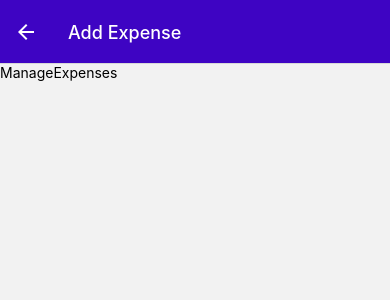
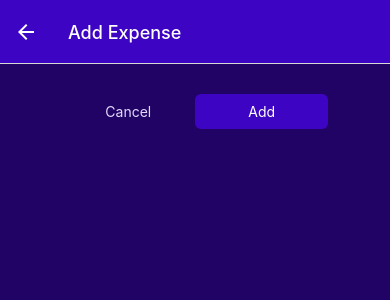
Before and after one commit to Lonerr7/React-Native-Expense-Tracker, a React Native app: screen /ManageExpense in a window 390 px wide. Shown: the top 300 px of the page. Built offline with nearby package versions, Linux system fonts and the light colour scheme.

Commit message:
8. Made layout for editing and adding an expense

```diff
--- /dev/null
+++ b/src/components/ManageExpenseCustomButton.js
@@ -0,0 +1,46 @@
+import { Pressable, View, Text, StyleSheet } from 'react-native';
+import { GlobalStyles } from '../helpers/styles';
+
+const ManageExpenseCustomButton = ({
+  title,
+  customContainerStyle,
+  onPress,
+  customTextStyle,
+}) => {
+  return (
+    <View style={styles.rootContainer}>
+      <Pressable
+        style={({ pressed }) => (pressed ? styles.pressStyle : '')}
+        android_ripple={0.5}
+        onPress={onPress}
+      >
+        <View style={[styles.container, customContainerStyle]}>
+          <Text style={[styles.text, customTextStyle]}>{title}</Text>
+        </View>
+      </Pressable>
+    </View>
+  );
+};
+
+const styles = StyleSheet.create({
+  rootContainer: {
+    width: '38%',
+  },
+  container: {
+    borderRadius: 6,
+    height: 35,
+    paddingVertical: 6,
+    textAlign: 'center',
+    flexDirection: 'row',
+    justifyContent: 'center',
+    alignItems: 'center',
+  },
+  pressStyle: {
+    opacity: 0.5,
+  },
+  text: {
+    color: GlobalStyles.colors.primary50,
+  },
+});
+
+export default ManageExpenseCustomButton;
--- /dev/null
+++ b/src/components/ManageExpenseDeleteButton.js
@@ -0,0 +1,31 @@
+import { Pressable, View, StyleSheet } from 'react-native';
+import Ionicons from '@expo/vector-icons/Ionicons';
+import { GlobalStyles } from '../helpers/styles';
+
+const ManageExpenseDeleteButton = ({ onPress }) => {
+  return (
+    <View style={styles.rootContainer}>
+      <Pressable
+        style={({ pressed }) => (pressed ? styles.pressStyle : '')}
+        onPress={onPress}
+      >
+        <Ionicons
+          name="trash-bin"
+          color={GlobalStyles.colors.error500}
+          size={36}
+        />
+      </Pressable>
+    </View>
+  );
+};
+
+const styles = StyleSheet.create({
+  rootContainer: {
+    marginTop: 30,
+  },
+  pressStyle: {
+    opacity: 0.6,
+  },
+});
+
+export default ManageExpenseDeleteButton;
--- a/src/screens/ManageExpense.js
+++ b/src/screens/ManageExpense.js
@@ -1,5 +1,8 @@
 import { useLayoutEffect } from 'react';
-import { View, Text } from 'react-native';
+import { View, StyleSheet } from 'react-native';
+import ManageExpenseCustomButton from '../components/ManageExpenseCustomButton';
+import ManageExpenseDeleteButton from '../components/ManageExpenseDeleteButton';
+import { GlobalStyles } from '../helpers/styles';
 
 const ManageExpense = ({ route, navigation }) => {
   const id = route.params?.expenseId;
@@ -10,11 +13,75 @@ const ManageExpense = ({ route, navigation }) => {
     });
   }, []);
 
+  const cancelHandler = () => {
+    navigation.goBack();
+  };
+
+  const addExpenseHandler = () => {
+    navigation.goBack();
+  };
+
+  const updateExpenseHandler = () => {
+    navigation.goBack();
+  };
+
+  if (id) {
+    return (
+      <View style={styles.container}>
+        <View style={[styles.buttonsBox, styles.buttonsEditBox]}>
+          <ManageExpenseCustomButton title="Cancel" onPress={cancelHandler} />
+          <ManageExpenseCustomButton
+            title="Update"
+            customTextStyle={styles.buttonTitleStyle}
+            customContainerStyle={styles.buttonContainerStyle}
+            onPress={updateExpenseHandler}
+          />
+        </View>
+        <View>
+          <ManageExpenseDeleteButton />
+        </View>
+      </View>
+    );
+  }
+
   return (
-    <View>
-      <Text>ManageExpenses</Text>
+    <View style={styles.container}>
+      <View style={styles.buttonsBox}>
+        <ManageExpenseCustomButton title="Cancel" onPress={cancelHandler} />
+        <ManageExpenseCustomButton
+          title="Add"
+          customTextStyle={styles.buttonTitleStyle}
+          customContainerStyle={styles.buttonContainerStyle}
+          onPress={addExpenseHandler}
+        />
+      </View>
     </View>
   );
 };
 
+const styles = StyleSheet.create({
+  container: {
+    flex: 1,
+    backgroundColor: GlobalStyles.colors.primary800,
+    alignItems: 'center',
+  },
+  buttonsBox: {
+    flexDirection: 'row',
+    marginTop: 30,
+    width: '90%',
+    justifyContent: 'center',
+    paddingBottom: 30,
+  },
+  buttonsEditBox: {
+    borderBottomWidth: 1,
+    borderBottomColor: GlobalStyles.colors.primary200,
+  },
+  buttonTitleStyle: {
+    color: 'white',
+  },
+  buttonContainerStyle: {
+    backgroundColor: GlobalStyles.colors.primary500,
+  },
+});
+
 export default ManageExpense;
```
